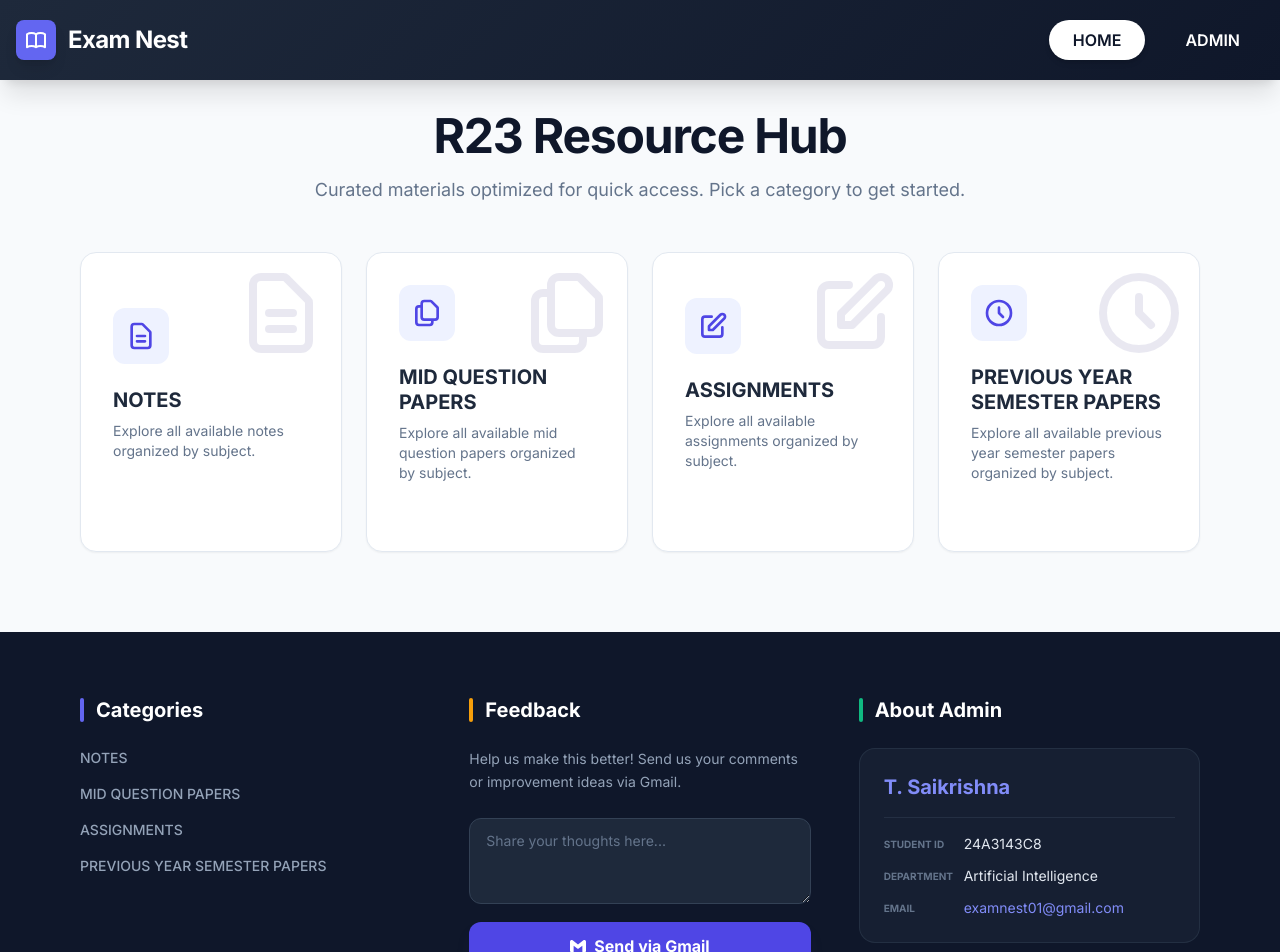
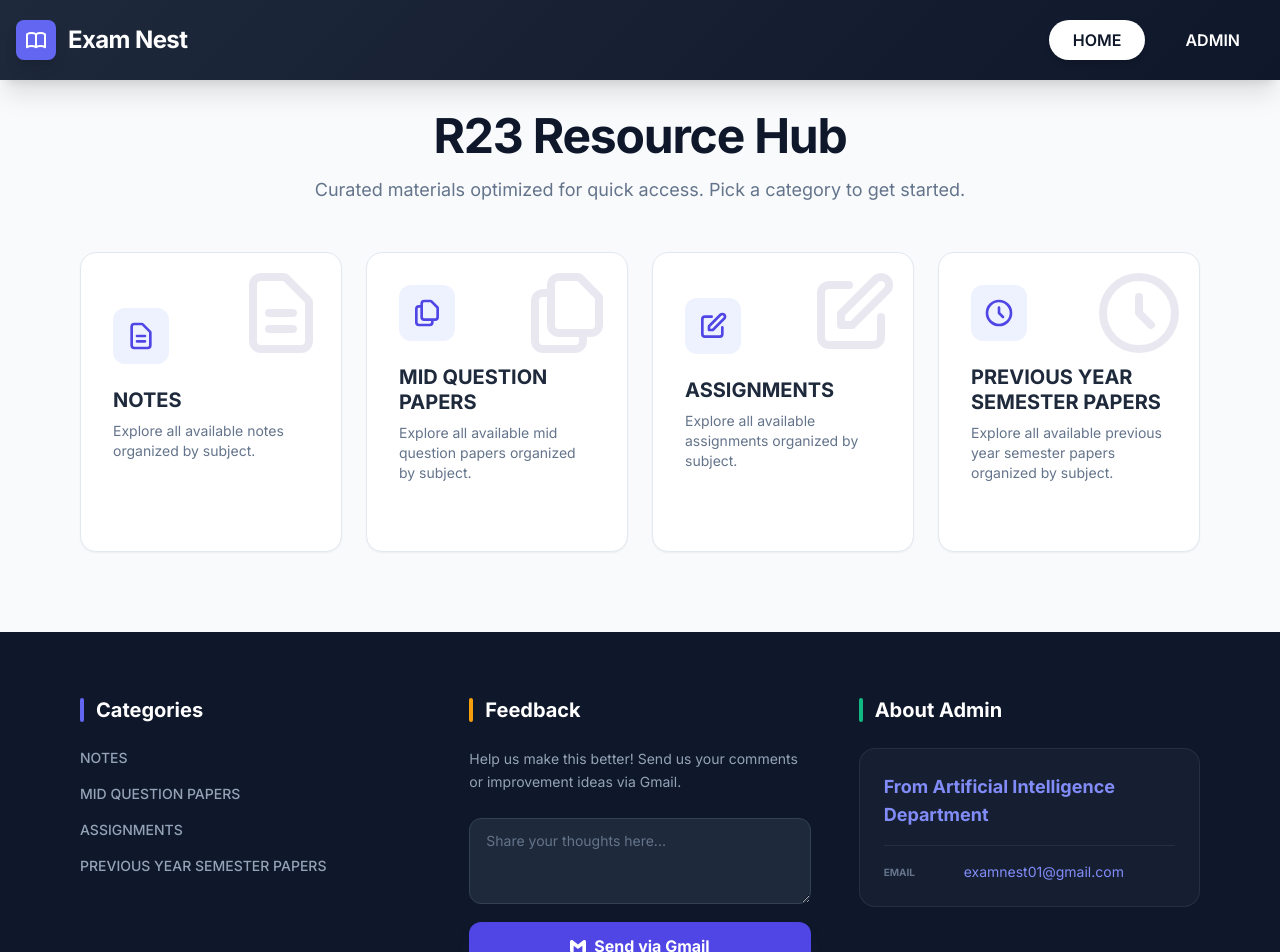
Before and after one commit to saikrishna9866-dot/examnest, a React (Vite) app: page / in a window 1280 px wide. Shown: the top 952 px of the page. Built offline with nearby package versions, Linux system fonts and the light colour scheme; no server answers; the database is empty.

Commit message:
feat: Update admin department display
Replaces specific admin name with the department "Artificial Intelligence Department" in both the AdminPanel and Footer components. This change standardizes the displayed information to focus on the departmental affiliation rather than an individual's name.

```diff
--- a/components/AdminPanel.tsx
+++ b/components/AdminPanel.tsx
@@ -194,7 +194,7 @@ const AdminPanel: React.FC<AdminPanelProps> = ({ isLoggedIn, onLoginSuccess, fil
         <div className="absolute top-0 right-0 w-64 h-64 bg-indigo-500/10 rounded-full -mr-20 -mt-20 blur-3xl"></div>
         <div className="relative z-10">
           <h2 className="text-3xl font-bold">Dashboard</h2>
-          <p className="text-indigo-400 font-medium">Lead Admin: T. Saikrishna</p>
+          <p className="text-indigo-400 font-medium tracking-wide">Artificial Intelligence Department</p>
         </div>
         <div className="mt-6 md:mt-0 text-center md:text-right relative z-10">
           <p className="text-xs uppercase tracking-[0.2em] text-slate-400 mb-1">Total Resources</p>
--- a/components/Footer.tsx
+++ b/components/Footer.tsx
@@ -90,17 +90,9 @@ const Footer: React.FC<FooterProps> = ({ onCategoryClick }) => {
             </h3>
             <div className="bg-slate-800/50 p-6 rounded-2xl border border-slate-700/50">
               <div className="mb-4">
-                <h4 className="font-bold text-xl text-indigo-400">T. Saikrishna</h4>
+                <h4 className="font-bold text-lg text-indigo-400">From Artificial Intelligence Department</h4>
               </div>
               <div className="space-y-3 pt-4 border-t border-slate-700/50">
-                <div className="flex items-center text-sm text-slate-400">
-                  <span className="w-20 font-bold text-slate-500 uppercase text-[10px]">Student ID</span>
-                  <span className="text-slate-200">24A3143C8</span>
-                </div>
-                <div className="flex items-center text-sm text-slate-400">
-                  <span className="w-20 font-bold text-slate-500 uppercase text-[10px]">Department</span>
-                  <span className="text-slate-200">Artificial Intelligence</span>
-                </div>
                 <div className="flex items-center text-sm text-slate-400">
                   <span className="w-20 font-bold text-slate-500 uppercase text-[10px]">Email</span>
                   <a href="mailto:examnest01@gmail.com" className="text-indigo-400 hover:underline truncate">examnest01@gmail.com</a>
```
